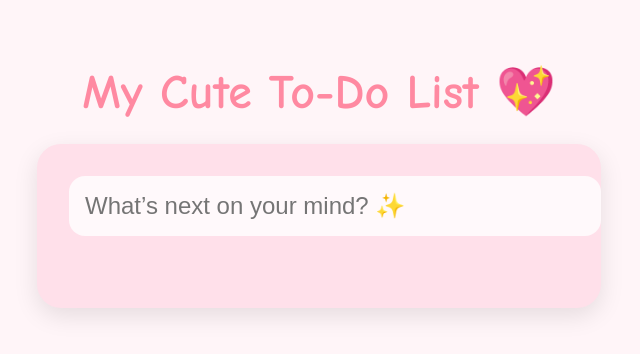
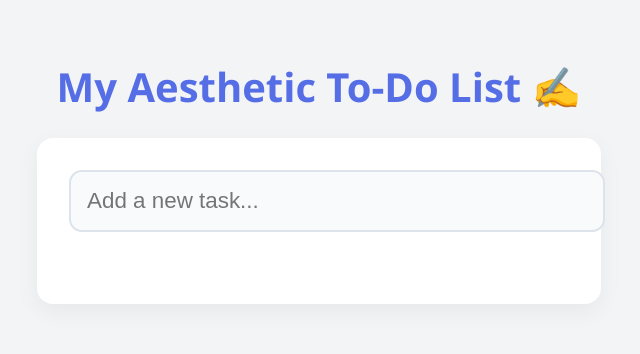
Before and after one commit to AyushSupakar/my_todo_app, a plain HTML site: page index.html in a window 1280 px wide. Shown: the whole page, without its empty margins (321-961 px from the left). Drawn offline with Linux system fonts and the light colour scheme.

Commit message:
Update index.html

```diff
--- a/index.html
+++ b/index.html
@@ -6,9 +6,9 @@
     <title>Cute Aesthetic To-Do App</title>
     <style>
       body {
-        background-color: #fff5f8;
-        font-family: "Comic Sans MS", cursive, sans-serif;
-        color: #444;
+        background-color: #f2f4f6;
+        font-family: "Segoe UI", Tahoma, Geneva, Verdana, sans-serif;
+        color: #333;
         display: flex;
         flex-direction: column;
         align-items: center;
@@ -19,29 +19,29 @@
       }
 
       h1 {
-        font-size: 3rem;
-        color: #ff89a1;
+        font-size: 2.5rem;
+        color: #556ee6;
         margin-bottom: 1.5rem;
       }
 
       .todo-container {
-        background-color: #ffe0ea;
+        background-color: #ffffff;
         padding: 2rem;
-        border-radius: 1.5rem;
+        border-radius: 1rem;
         width: 90%;
         max-width: 500px;
-        box-shadow: 0 8px 24px rgba(0, 0, 0, 0.1);
+        box-shadow: 0 8px 24px rgba(0, 0, 0, 0.05);
       }
 
       .todo-input {
         width: 100%;
         padding: 1rem;
-        font-size: 1.5rem;
-        border: none;
-        border-radius: 1rem;
+        font-size: 1.4rem;
+        border: 2px solid #dde3ea;
+        border-radius: 0.8rem;
         margin-bottom: 1.5rem;
         outline: none;
-        background-color: #fff9fb;
+        background-color: #f9fafb;
       }
 
       .todo-list {
@@ -50,21 +50,21 @@
       }
 
       .todo-item {
-        background-color: #fff;
+        background-color: #f5f7fa;
         padding: 1rem;
         margin-bottom: 1rem;
-        border-radius: 1rem;
+        border-radius: 0.8rem;
         display: flex;
         align-items: center;
-        font-size: 1.4rem;
-        box-shadow: 0 4px 12px rgba(0, 0, 0, 0.05);
+        font-size: 1.3rem;
+        box-shadow: 0 4px 12px rgba(0, 0, 0, 0.04);
       }
 
       .todo-item input[type="checkbox"] {
-        width: 2rem;
-        height: 2rem;
+        width: 1.8rem;
+        height: 1.8rem;
         margin-right: 1rem;
-        accent-color: #ff89a1;
+        accent-color: #556ee6;
       }
 
       .todo-item.completed {
@@ -74,12 +74,12 @@
     </style>
   </head>
   <body>
-    <h1>My Cute To-Do List 💖</h1>
+    <h1>My Aesthetic To-Do List ✍️</h1>
     <div class="todo-container">
       <input
         type="text"
         class="todo-input"
-        placeholder="What’s next on your mind? ✨"
+        placeholder="Add a new task..."
       />
       <ul class="todo-list"></ul>
     </div>
```
